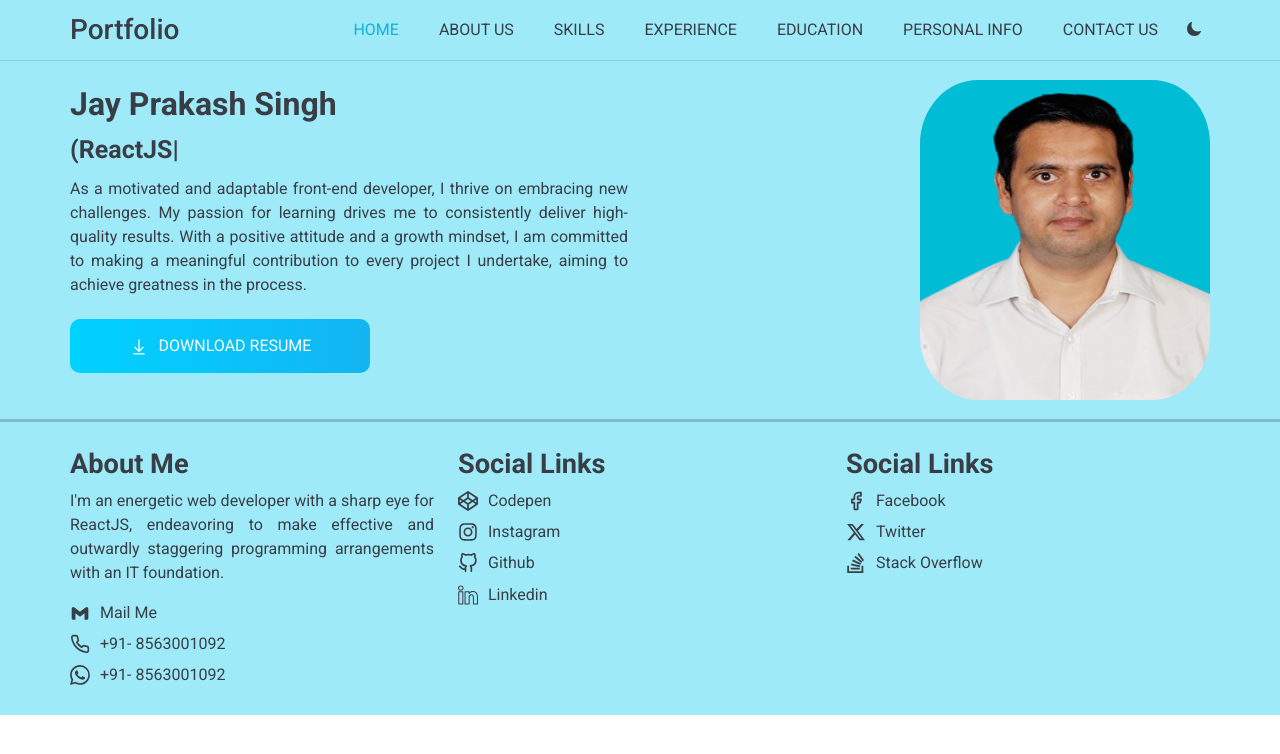
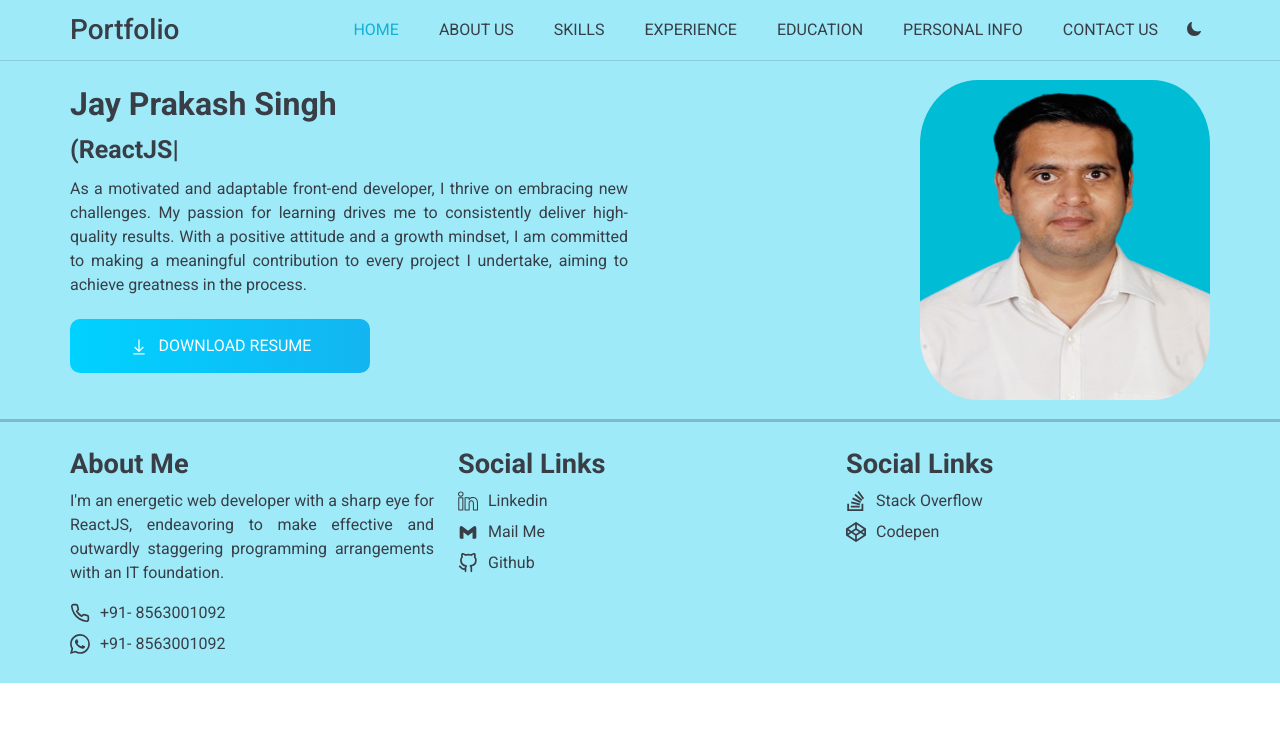
Before and after one commit to jayprakashcs12/portfolio.jps, a React (Create React App) app: page / in a window 1280 px wide. Shown: the top 754 px of the page. Built offline with nearby package versions, Linux system fonts and the light colour scheme.

Commit message:
updated code

```diff
--- a/src/components/common/Footer.jsx
+++ b/src/components/common/Footer.jsx
@@ -30,7 +30,7 @@ const Footer = ({ theme }) => {
                         <Col lg={4} md={4} sm={12} className='mb-2 mt-2' key={i}>
                             <h3 className='pro-foot'>Social Links</h3>
                             <ol className="main-list-style">
-                                {SocialLinks.slice(i * 4, i * 4 + 4).map((link, j) => (
+                                {SocialLinks.slice(i * 3, i * 3 + 3).map((link, j) => (
                                     <li key={j} className="list-style">
                                         <a href={link.url} target="_blank" rel="noreferrer noopener" className={`foot-link ${theme}`}>
                                             {link.icon} {link.name}
--- a/src/data/Info.js
+++ b/src/data/Info.js
@@ -1,15 +1,15 @@
+import { BsStackOverflow, BsWhatsapp } from "react-icons/bs";
 import Experience from '../components/pages/Experience';
 import Education from '../components/pages/Education';
 import Personal from '../components/pages/Personal';
+import { FiGithub, FiPhone } from "react-icons/fi";
+import { SlSocialLinkedin } from "react-icons/sl";
 import Contact from '../components/pages/Contact';
 import Skills from '../components/pages/Skills';
 import About from '../components/pages/About';
+import { BiLogoGmail } from "react-icons/bi";
 import Home from '../components/pages/Home';
-import { FaCodepen, FaInstagram, FaXTwitter } from "react-icons/fa6";
-import { FiFacebook, FiGithub, FiPhone } from "react-icons/fi";
-import { BsStackOverflow, BsWhatsapp } from "react-icons/bs";
-import { SlSocialLinkedin } from "react-icons/sl";
-import { BiLogoGmail } from "react-icons/bi";
+import { FaCodepen } from "react-icons/fa6";
 
 export let BioData = {
   fullName: "Jay Prakash Singh", roles: ["(Front End Developer)", "(ReactJS Developer)", "(UI Developer)"],
@@ -22,11 +22,9 @@ export let BioData = {
 
 export let Contacts = {
   phoneNumber: "8563001092", personName: 'Mail Me', phoneURL: "tel:8563001092", whatsAppUrl: "https://wa.me/8563001092",
-  mailUrl: "mailto:jayprakash199221@gmail.com",
 };
 
 export let ContactsItem = [
-  { text: Contacts.personName, url: Contacts.mailUrl, icon: <BiLogoGmail className="social-icon" /> },
   { text: Contacts.phoneNumber, url: Contacts.phoneURL, icon: <FiPhone className="social-icon" /> },
   { text: Contacts.phoneNumber, url: Contacts.whatsAppUrl, icon: <BsWhatsapp className="social-icon" /> }
 ];
@@ -66,13 +64,11 @@ export let RoutesComponents = [
 ];
 
 export let SocialLinks = [
+  { name: 'Linkedin', icon: <SlSocialLinkedin className="social-icon" />, url: 'https://www.linkedin.com/in/jay-prakash-singh-028957128/' },
+  { name: 'Mail Me', icon: <BiLogoGmail className="social-icon" />, url: 'mailto:jayprakash199221@gmail.com' },
+  { name: 'Github', icon: <FiGithub className="social-icon" />, url: 'https://github.com/jayprakashcs12/' },
+  { name: 'Stack Overflow', icon: <BsStackOverflow className="social-icon" />, url: 'https://stackoverflow.com/users/18405681/jay-prakash-singh/' },
   { name: 'Codepen', icon: <FaCodepen className="social-icon" />, url: 'https://codepen.io/jayprakashcs12/' },
-  { name: 'Instagram', icon: <FaInstagram className="social-icon" />, url: 'https://www.instagram.com/jayprakashsingh10031/' },
-  { name: 'Github', icon: <FiGithub className="social-icon" />, url: 'https://github.com/jayprakashcs12/' },
-  { name: 'Linkedin', icon: <SlSocialLinkedin className="social-icon" />, url: 'https://www.linkedin.com/in/jay-prakash-singh-028957128/' },
-  { name: 'Facebook', icon: <FiFacebook className="social-icon" />, url: 'https://www.facebook.com/jayprakash199221/' },
-  { name: 'Twitter', icon: <FaXTwitter className="social-icon" />, url: 'https://twitter.com/jayprakash2108/' },
-  { name: 'Stack Overflow', icon: <BsStackOverflow className="social-icon" />, url: 'https://stackoverflow.com/users/18405681/jay-prakash-singh/' },
 ];
 
 export let TechnicalSkills = [
```
